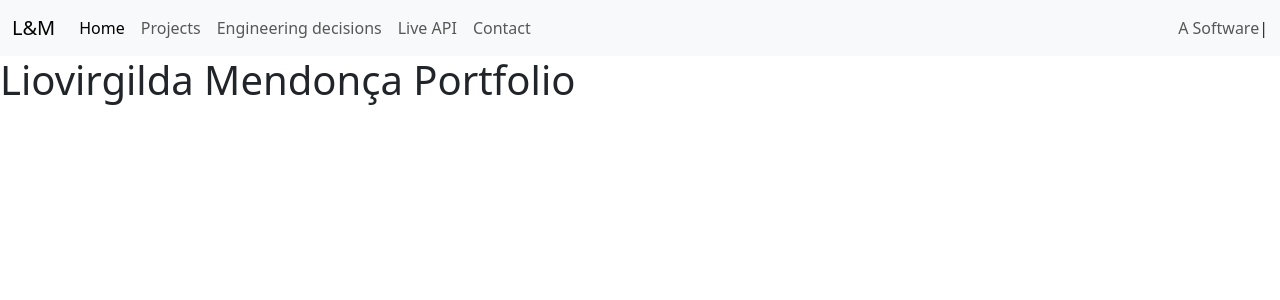
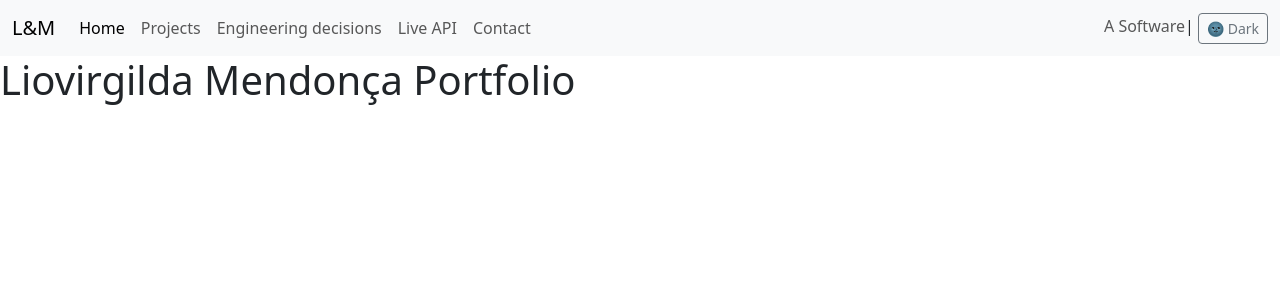
Before and after one commit to liovirgilda/fastapi_portfolio, a FastAPI app: page / in a window 1280 px wide. Shown: the top 300 px of the page. Run offline with FastAPI, Linux system fonts and the light colour scheme.

Commit message:
Add navbar dark mode button

```diff
--- a/static/js/main.js
+++ b/static/js/main.js
@@ -11,6 +11,25 @@ const navbar_typing = new Typed('#typing-text', {
     loop: true
   });
 
+// Dark mode button
+
+const toggleBtn = document.getElementById("theme-toggle");
+const html = document.documentElement;
+
+toggleBtn.addEventListener("click", () => {
+
+  const currentTheme = html.getAttribute("data-bs-theme");
+
+  if (currentTheme === "light") {
+    html.setAttribute("data-bs-theme", "dark");
+    toggleBtn.textContent = "☀️ Light";
+  } else {
+    html.setAttribute("data-bs-theme", "light");
+    toggleBtn.textContent = "🌚 Dark";
+  }
+
+});
+
 // Footer copyright year
 
 document.getElementById('year').textContent = new Date().getFullYear();
--- a/templates/layout.html
+++ b/templates/layout.html
@@ -1,5 +1,5 @@
 <!DOCTYPE html>
-<html>
+<html lang="en" data-bs-theme="light">
     <head>
         <!-- Add responsive behaviour in mobile devices -->
 
@@ -39,13 +39,16 @@
                     </button>
                     <div class="collapse navbar-collapse" id="navbarNavAltMarkup">
                         <div class="navbar-nav me-auto">
-                            <a class="nav-link {% block home_active%}{% endblock home_active%}" href="{{ url_for('homepage')}}">Home</a>
-                            <a class="nav-link {% block projects_active%}{% endblock projects_active%}" href="#">Projects</a>
-                            <a class="nav-link {% block eng_decisions_active%}{% endblock eng_decisions_active%}" href="#">Engineering decisions</a>
-                            <a class="nav-link {% block live_api_active%}{% endblock live_api_active%}" href="#">Live API</a>
-                            <a class="nav-link {% block contact_active%}{% endblock contact_active%}" href="#">Contact</a>
+                            <a class="nav-link {% block home_active%}{% endblock home_active %}" href="{{ url_for('homepage')}}">Home</a>
+                            <a class="nav-link {% block projects_active%}{% endblock projects_active %}" href="#">Projects</a>
+                            <a class="nav-link {% block eng_decisions_active%}{% endblock eng_decisions_active %}" href="#">Engineering decisions</a>
+                            <a class="nav-link {% block live_api_active%}{% endblock live_api_active %}" href="#">Live API</a>
+                            <a class="nav-link {% block contact_active%}{% endblock contact_active %}" href="#">Contact</a>
                         </div>
-                        <span class="navbar-text" id="typing-text"></span>
+                        <div class="navbar_right">
+                            <span class="navbar-text" id="typing-text"></span>
+                            <button id="theme-toggle" class="btn btn-outline-secondary btn-sm">🌚 Dark </button>
+                        </div>
                     </div>
                 </div>
             </nav>
```
